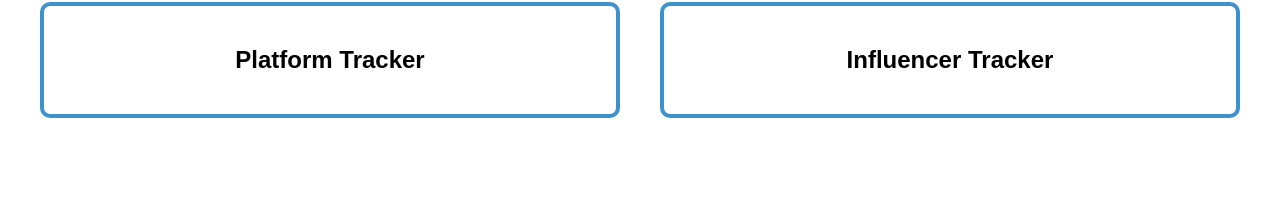
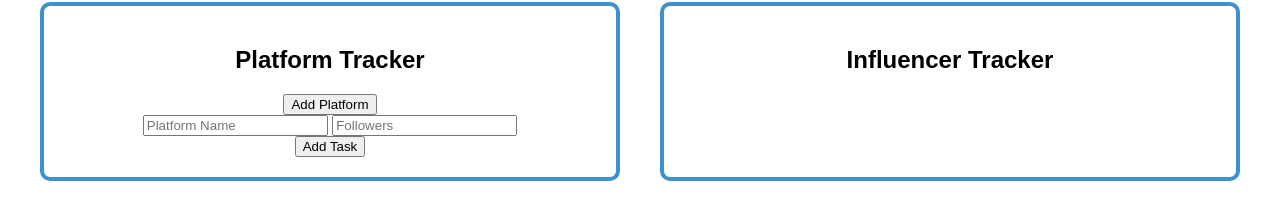
Before and after one commit to nikita-warrier/bottom-line, a plain HTML site: page marketing.html in a window 1280 px wide. Shown: the part 96-316 px from the top of the page. Drawn offline with Linux system fonts and the light colour scheme.

Commit message:
platform tracker additions
added a couple platform tracker buttons

```diff
--- a/marketing.html
+++ b/marketing.html
@@ -13,8 +13,29 @@
     <div class="container">
 
         <div class="platform-tracker">
+
             <h2>Platform Tracker</h2>
+
+            <button>Add Platform</button>
+
+            <div class="platform-card">
+
+                <div class="platform-header">
+
+                    <input type="text" placeholder="Platform Name">
+
+                    <input type="text" placeholder="Followers">
         </div>
+
+        <div class="tasks">
+            <!-- for the tasks -->
+        </div>
+
+        <button>Add Task</button>
+
+    </div>
+
+</div>
 
         <div class="influencer-tracker">
             <h2>Influencer Tracker</h2>
@@ -22,5 +43,7 @@
 
     </div>
 
+
+
 </body>
 </html>
```
